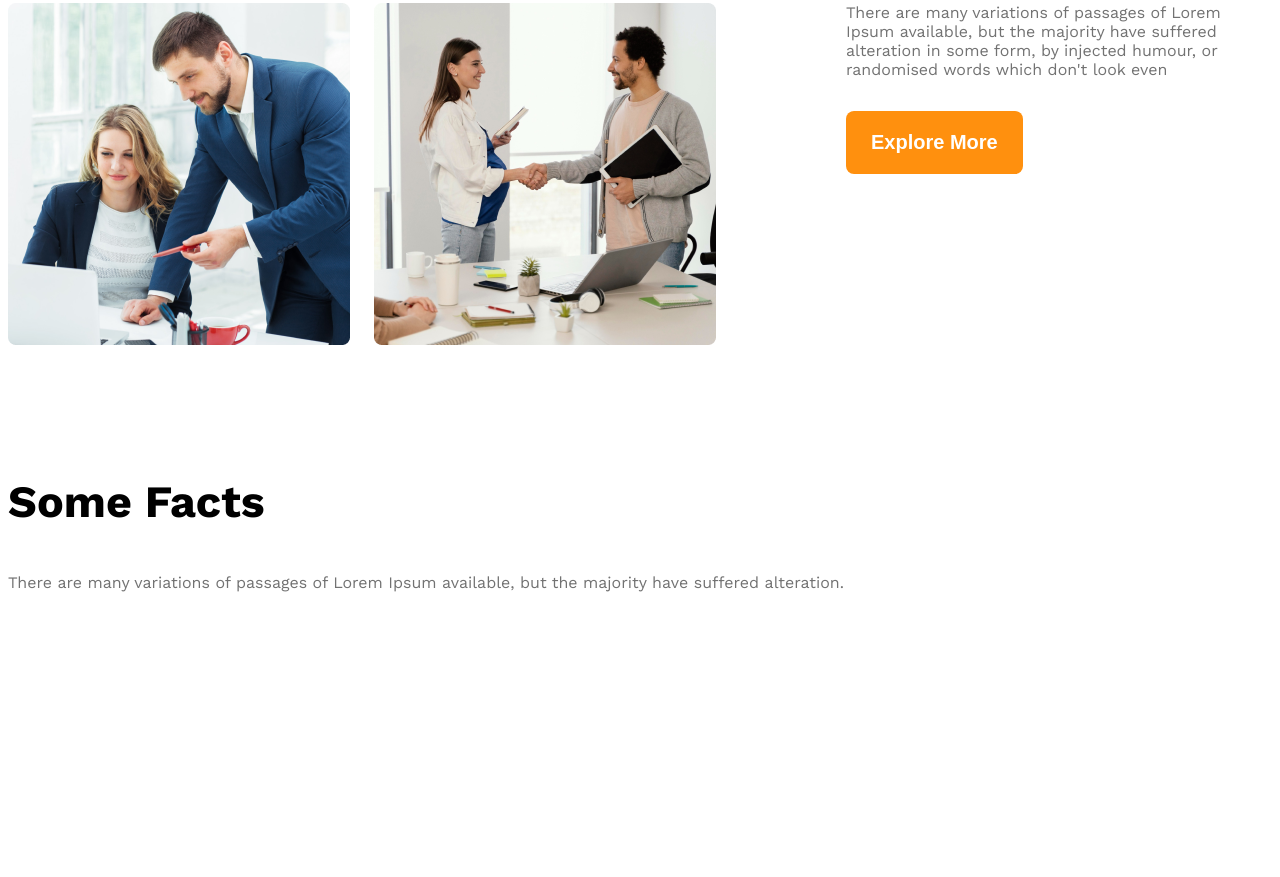
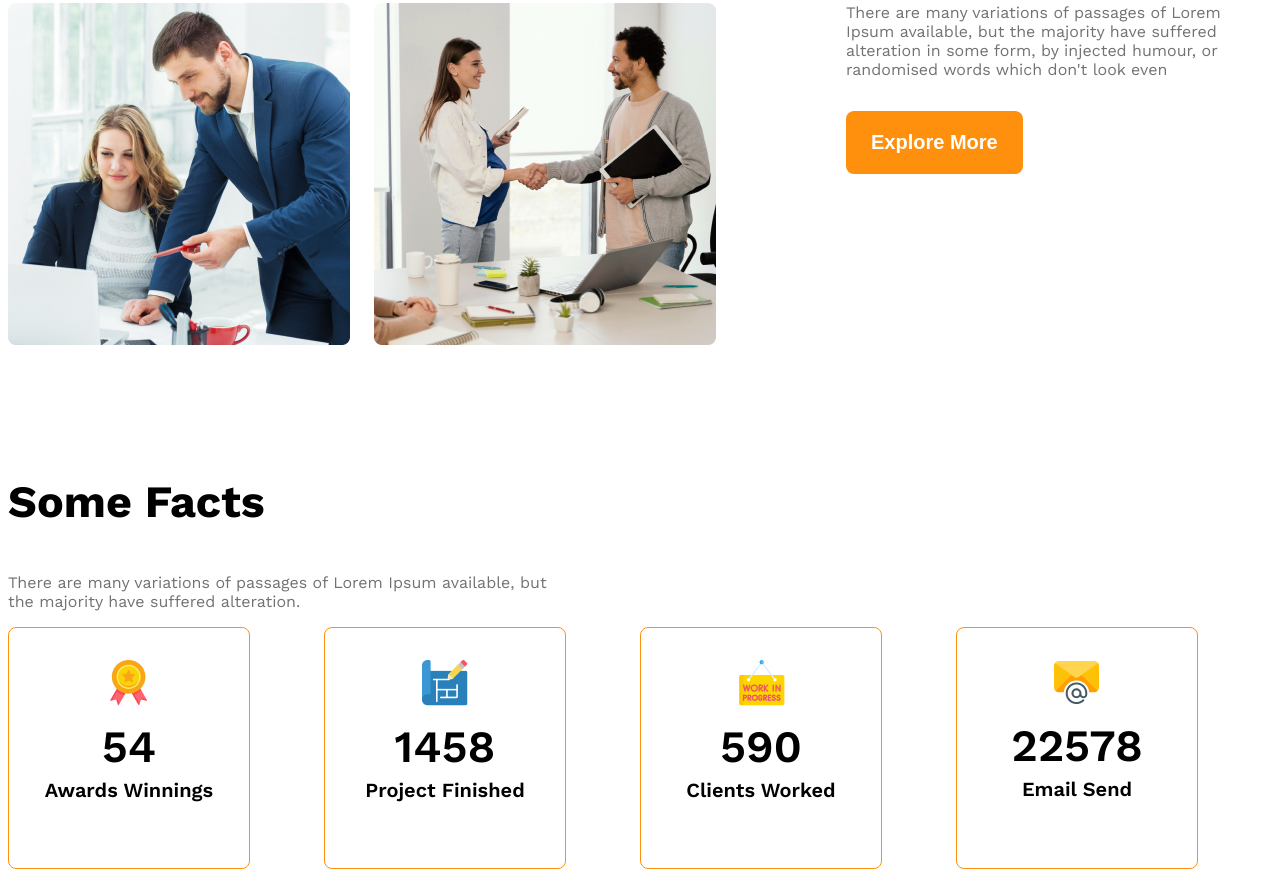
Before and after one commit to fahmidalima/g3-architect-web, a plain HTML site: page index.html in a window 1280 px wide. Shown: the part 1667-2544 px from the top of the page. Before the commit the page ends 2275 px from the top, so only its background shows below. Drawn offline with nearby package versions, Linux system fonts and the light colour scheme.

Commit message:
added some facts

```diff
--- a/index.html
+++ b/index.html
@@ -42,9 +42,38 @@
         </section>
         <section>
             <h3 class="section-title">Some Facts</h3>
-            <p class="dark3">There are many variations of passages of Lorem Ipsum available, but the majority have suffered alteration.
-
+            <p class="dark3 fact-discription">There are many variations of passages of Lorem Ipsum available, but the majority have suffered alteration.
             </p>
+            <div class="fact-container">
+                <div class="fact disply-flex">
+                    <div>
+                    <img src="images/icons/ribon.png" alt="" class="fact-icon">
+                    <h4 class="fact-number">54</h4>
+                    <h5 class="fact-name">Awards Winnings</h5>
+                    </div>
+                </div>
+                <div class="fact disply-flex">
+                    <div>
+                    <img src="images/icons/projects.png" alt="" class="fact-icon">
+                    <h4 class="fact-number">1458</h4>
+                    <h5 class="fact-name">Project Finished</h5>
+                    </div>
+                </div>
+                <div class="fact disply-flex">
+                    <div>
+                    <img src="images/icons/customers.png" alt="" class="fact-icon">
+                    <h4 class="fact-number">590</h4>
+                    <h5 class="fact-name">Clients Worked</h5>
+                    </div>
+                </div>
+                <div class="fact disply-flex">
+                    <div>
+                    <img src="images/icons/email.png" alt="" class="fact-icon">
+                    <h4 class="fact-number">22578</h4>
+                    <h5 class="fact-name">Email Send</h5>
+                    </div>
+                </div>
+            </div>
         </section>
     </main>
     <footer>
--- a/styles/architect.css
+++ b/styles/architect.css
@@ -99,6 +99,34 @@ main > section{
   margin-top: 24px;
   margin-bottom: 32px;
 }
+.fact-container{
+  display: grid;
+  grid-template-columns: repeat(4, 1fr);
+}
+.fact-discription{
+  max-width: 540px;
+}
+
+.fact{
+  border:1px solid #FF900E;
+  width: 240px;
+  height: 240px;
+  border-radius: 8px;
+  align-items: center;
+  justify-content: center;
+  text-align: center;
+}
+.fact-number{
+  font-weight:600 ;
+  font-size: 2.8rem;
+  margin-top: 10px;
+  margin-bottom: 5px;
+}
+.fact-name{
+  font-size: 1.25rem;
+  font-weight: 600;
+  margin-top: 5px;
+}
 
 @media screen and (max-width: 576px) {
   .navbar,
```
